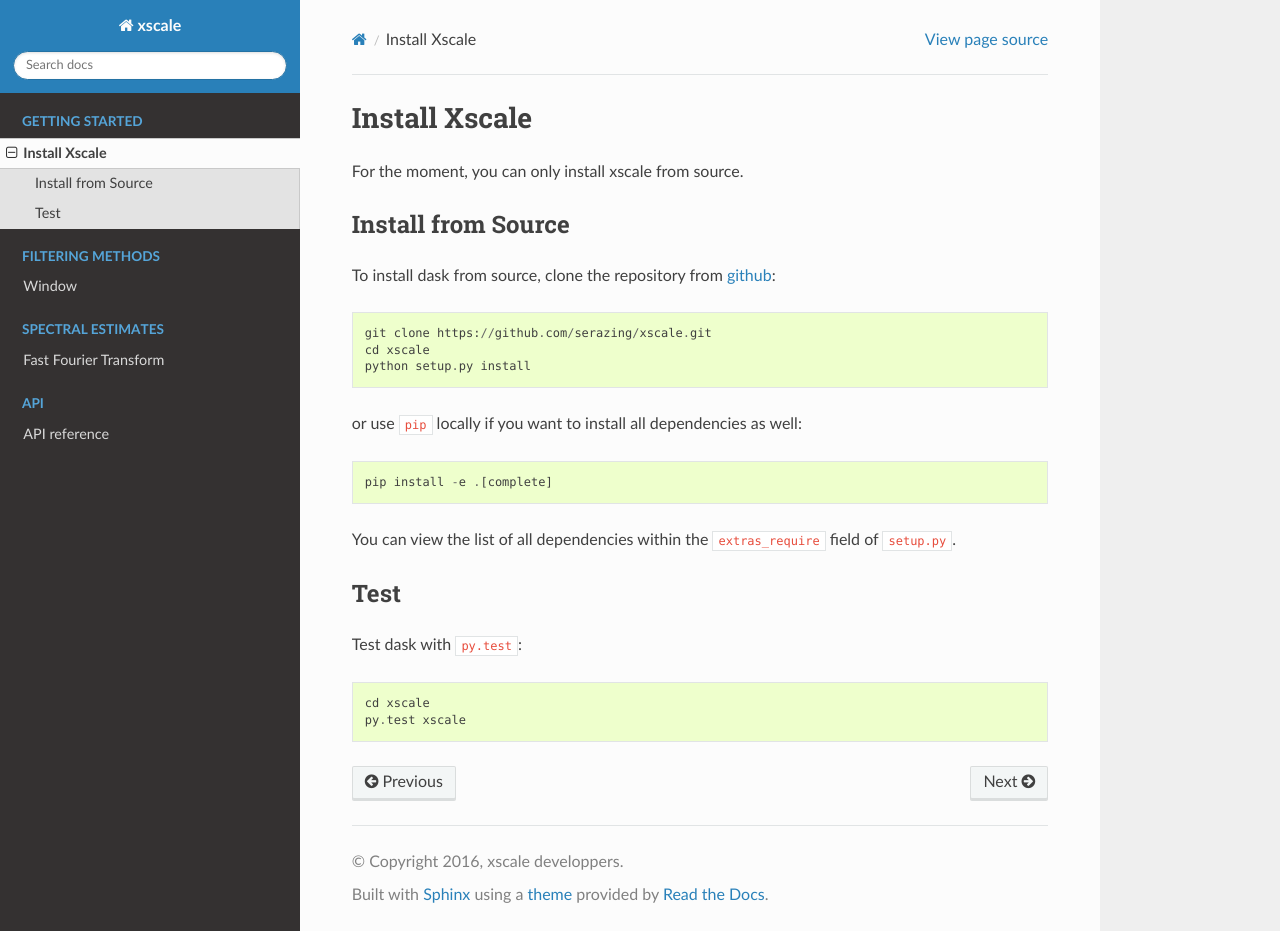
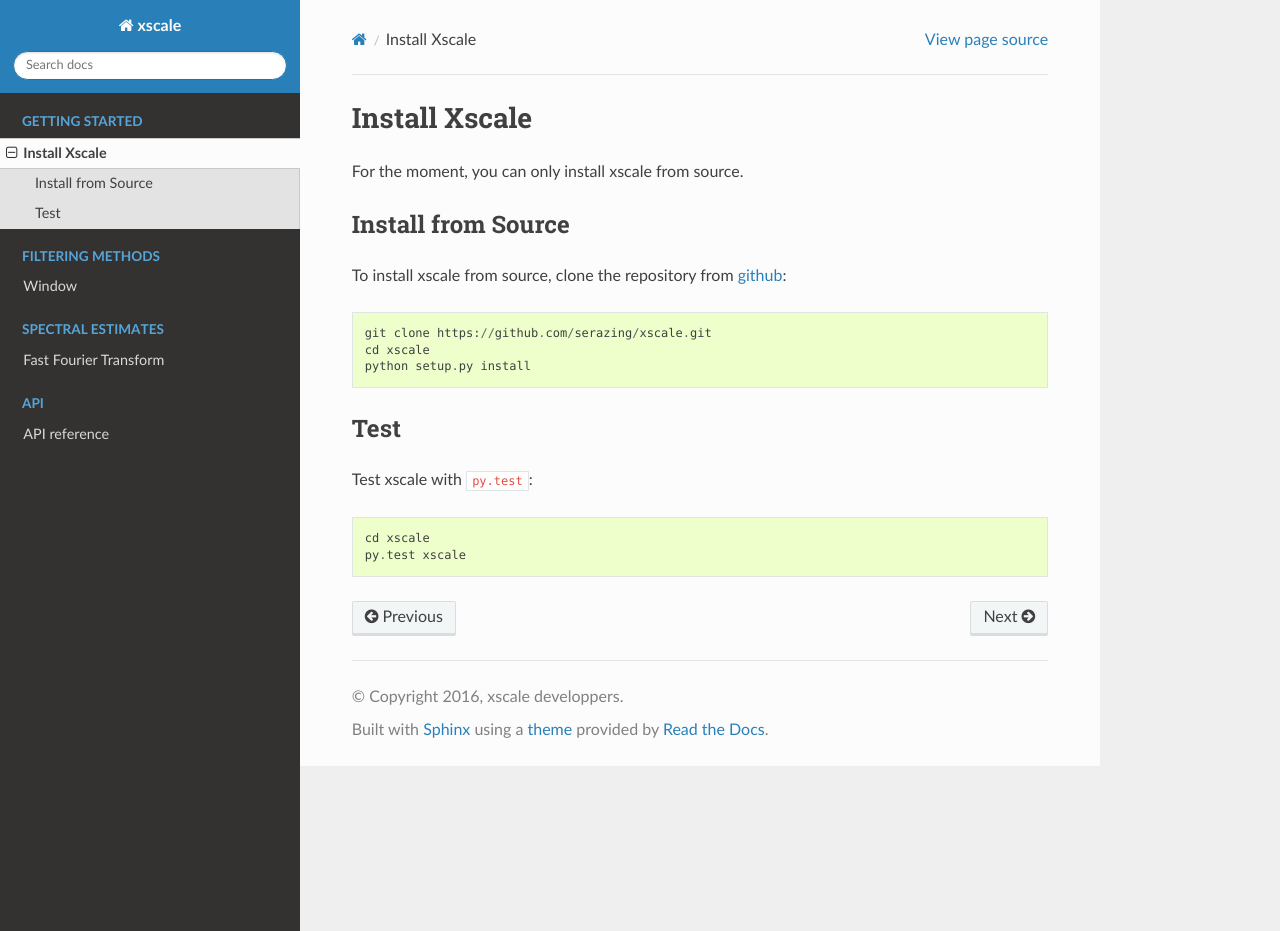
Before and after one commit to serazing/xscale, a Sphinx documentation site: the page built from docs/install.rst, in a window 1280 px wide and 931 px high. Built offline with Sphinx 7.4.7 and the Read the Docs theme 2.0.0, drawn with Linux system fonts in a browser that asks for light colours; the version number could not be read and is left out.

Commit message:
Update the documentation

```diff
--- a/docs/install.rst
+++ b/docs/install.rst
@@ -7,25 +7,18 @@
 Install from Source
 -------------------
 
-To install dask from source, clone the repository from `github
+To install xscale from source, clone the repository from `github
 <https://github.com/serazing/xscale>`_::
 
     git clone https://github.com/serazing/xscale.git
     cd xscale
     python setup.py install
 
-or use ``pip`` locally if you want to install all dependencies as well::
-
-    pip install -e .[complete]
-
-You can view the list of all dependencies within the ``extras_require`` field
-of ``setup.py``.
-
 
 Test
 ----
 
-Test dask with ``py.test``::
+Test xscale with ``py.test``::
 
     cd xscale
     py.test xscale
```
